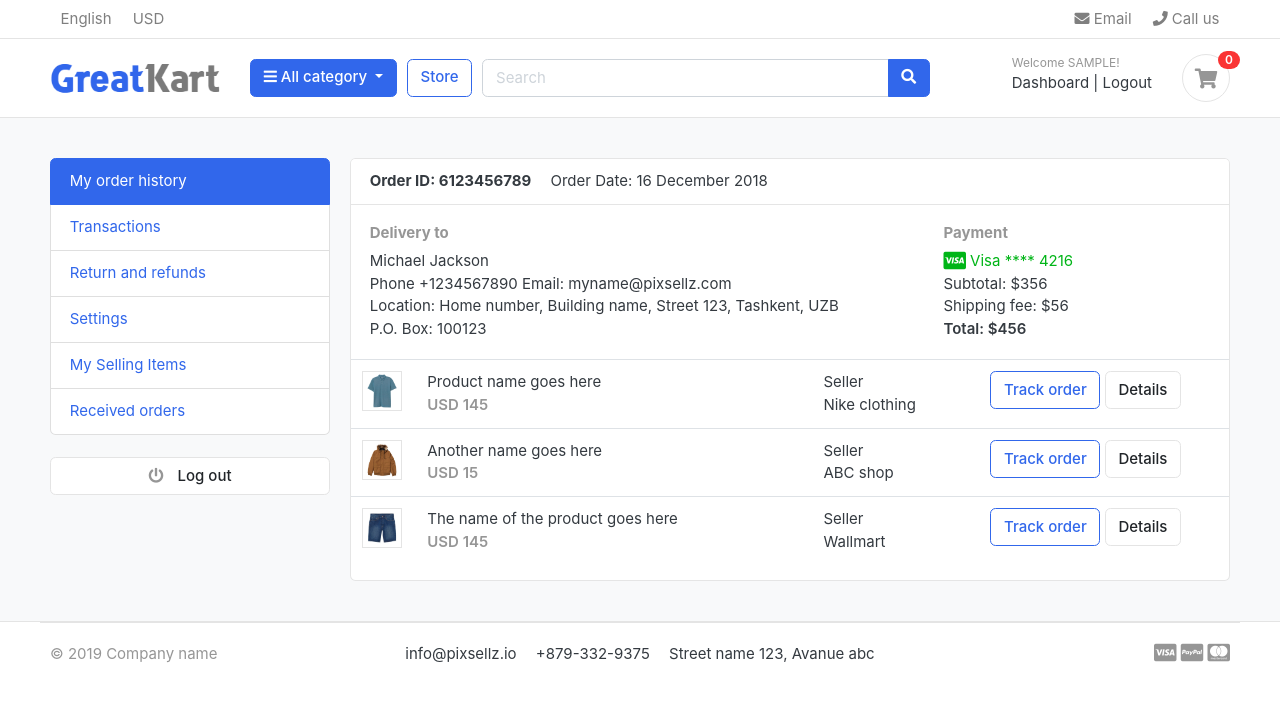
After one commit to tushar75083/Djnago-Ecommerce-Application, a Django app: page /accounts/ in a window 1280 px wide. The commit adds this page. Shown: the top 702 px of the page. Run offline with Django 3.2, Linux system fonts and the light colour scheme; the visitor is signed in with stand-in values (Sample User, id 1); data that the repository does not hold is empty; some libraries are stand-ins or nearby versions; some web fonts are replaced.

Commit message:
done basic setup for dashoboard

```diff
--- a/accounts/urls.py
+++ b/accounts/urls.py
@@ -5,6 +5,8 @@ urlpatterns = [
     path('register/',views.register, name='register'),
     path('login/', views.login , name='login'),
     path('logout/', views.logout, name='logout'),
+    path('dashboard/', views.dashboard, name='dashboard'),
+    path('', views.dashboard, name='dashboard'),
 
     path('activate/<uidb64>/<token>/', views.activate, name='activate'),
 
--- a/accounts/views.py
+++ b/accounts/views.py
@@ -75,7 +75,8 @@ def login(request):
 
         if user is not None:
             auth.login(request, user)
-            return redirect('home')
+            messages.success(request, "You are now logged in..")
+            return redirect('dashboard')
         else:
             messages.error(request, "Invalid Login Credentials..")
             return redirect('login')
@@ -107,3 +108,8 @@ def activate(request, uidb64, token):
     else:
         messages.error(request, "Invalid activation link..")
         return redirect('register')
+
+
+@login_required(login_url='login')
+def dashboard(request):
+    return render(request,'accounts/dashboard.html')
--- /dev/null
+++ b/templates/accounts/dashboard.html
@@ -0,0 +1,103 @@
+{% extends "base.html" %}
+
+{% block content %}
+
+
+<!-- ========================= SECTION CONTENT ========================= -->
+<section class="section-conten padding-y bg">
+
+    {% include "includes/alerts.html" %}
+
+<div class="container">
+	<div class="row">
+	<aside class="col-md-3">
+		<!--   SIDEBAR   -->
+		<ul class="list-group">
+			<a class="list-group-item active" href="#"> My order history </a>
+			<a class="list-group-item" href="#"> Transactions </a>
+			<a class="list-group-item" href="#"> Return and refunds </a>
+			<a class="list-group-item" href="#">Settings </a>
+			<a class="list-group-item" href="#"> My Selling Items </a>
+			<a class="list-group-item" href="#"> Received orders </a>
+		</ul>
+		<br>
+		<a class="btn btn-light btn-block" href="{% url 'logout' %}"> <i class="fa fa-power-off"></i> <span class="text">Log out</span> </a>
+		<!--   SIDEBAR .//END   -->
+	</aside>
+	<main class="col-md-9">
+		<article class="card">
+		<header class="card-header">
+			<strong class="d-inline-block mr-3">Order ID: 6123456789</strong>
+			<span>Order Date: 16 December 2018</span>
+		</header>
+		<div class="card-body">
+			<div class="row">
+				<div class="col-md-8">
+					<h6 class="text-muted">Delivery to</h6>
+					<p>Michael Jackson <br>
+					Phone +1234567890 Email: myname@pixsellz.com <br>
+			    	Location: Home number, Building name, Street 123,  Tashkent, UZB <br>
+			    	P.O. Box: 100123
+			 		</p>
+				</div>
+				<div class="col-md-4">
+					<h6 class="text-muted">Payment</h6>
+					<span class="text-success">
+						<i class="fab fa-lg fa-cc-visa"></i>
+					    Visa  **** 4216
+					</span>
+					<p>Subtotal: $356 <br>
+					 Shipping fee:  $56 <br>
+					 <span class="b">Total:  $456 </span>
+					</p>
+				</div>
+			</div> <!-- row.// -->
+		</div> <!-- card-body .// -->
+		<div class="table-responsive">
+		<table class="table table-hover">
+			<tr>
+				<td width="65">
+					<img src="../images/items/1.jpg" class="img-xs border">
+				</td>
+				<td>
+					<p class="title mb-0">Product name goes here </p>
+					<var class="price text-muted">USD 145</var>
+				</td>
+				<td> Seller <br> Nike clothing </td>
+				<td width="250"> <a href="#" class="btn btn-outline-primary">Track order</a> <a href="#" class="btn btn-light"> Details </a> </td>
+			</tr>
+			<tr>
+				<td>
+					<img src="../images/items/2.jpg" class="img-xs border">
+				</td>
+				<td>
+					<p class="title mb-0">Another name goes here </p>
+					<var class="price text-muted">USD 15</var>
+				</td>
+				<td> Seller <br> ABC shop </td>
+				<td> <a href="#" class="btn btn-outline-primary">Track order</a> <a href="#" class="btn btn-light"> Details </a> </td>
+			</tr>
+			<tr>
+				<td>
+					<img src="../images/items/3.jpg" class="img-xs border">
+				</td>
+				<td>
+					<p class="title mb-0">The name of the product  goes here </p>
+					<var class="price text-muted">USD 145</var>
+				</td>
+				<td> Seller <br> Wallmart </td>
+				<td> <a href="#" class="btn btn-outline-primary">Track order</a> <a href="#" class="btn btn-light"> Details </a> </td>
+			</tr>
+		</table>
+		</div> <!-- table-responsive .end// -->
+		</article> <!-- order-group.// -->
+	</main>
+</div> <!-- row.// -->
+</div>
+
+
+</section>
+<!-- ========================= SECTION CONTENT END// ========================= -->
+
+
+{% endblock content %}
--- a/templates/includes/navbar.html
+++ b/templates/includes/navbar.html
@@ -74,7 +74,7 @@
                             <div class="widget-header">
                                     <small class="title text-muted">Welcome {{ user.first_name | upper }}!</small>
                                     <div>
-                                        <a href="#">Dashboard</a> <span class="dark-transp"> | </span>
+                                        <a href="{% url 'dashboard' %}">Dashboard</a> <span class="dark-transp"> | </span>
                                         <a href="{% url 'logout' %}"> Logout</a>
                                     </div>
                             </div>
```
